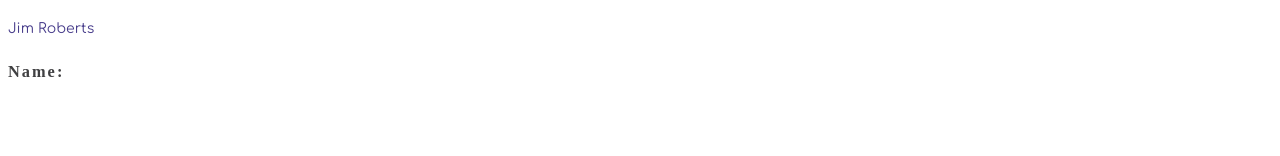
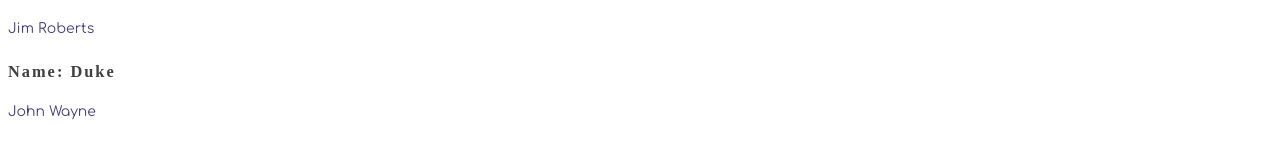
Before and after one commit to jimmymetts/kennel2, a React (Create React App) app: page /Employee in a window 1280 px wide. Shown: the part 641-797 px from the top of the page. Built offline with nearby package versions, Linux system fonts and the light colour scheme; a web font is replaced by a local one.

Commit message:
updated employees

```diff
--- a/src/components/employee/EmployeeCard.js
+++ b/src/components/employee/EmployeeCard.js
@@ -18,7 +18,8 @@ class EmployeeCard extends Component {
           <p>John Wallace</p>
           <h3>Name: <span className="card-petname">Toby</span></h3>
           <p>Jim Roberts</p>
-          <h3>Name: <span className="card-petname"></span></h3>
+          <h3>Name: <span className="card-petname">Duke</span></h3>
+          <p>John Wayne</p>
 
         </div>
       </div>
```
